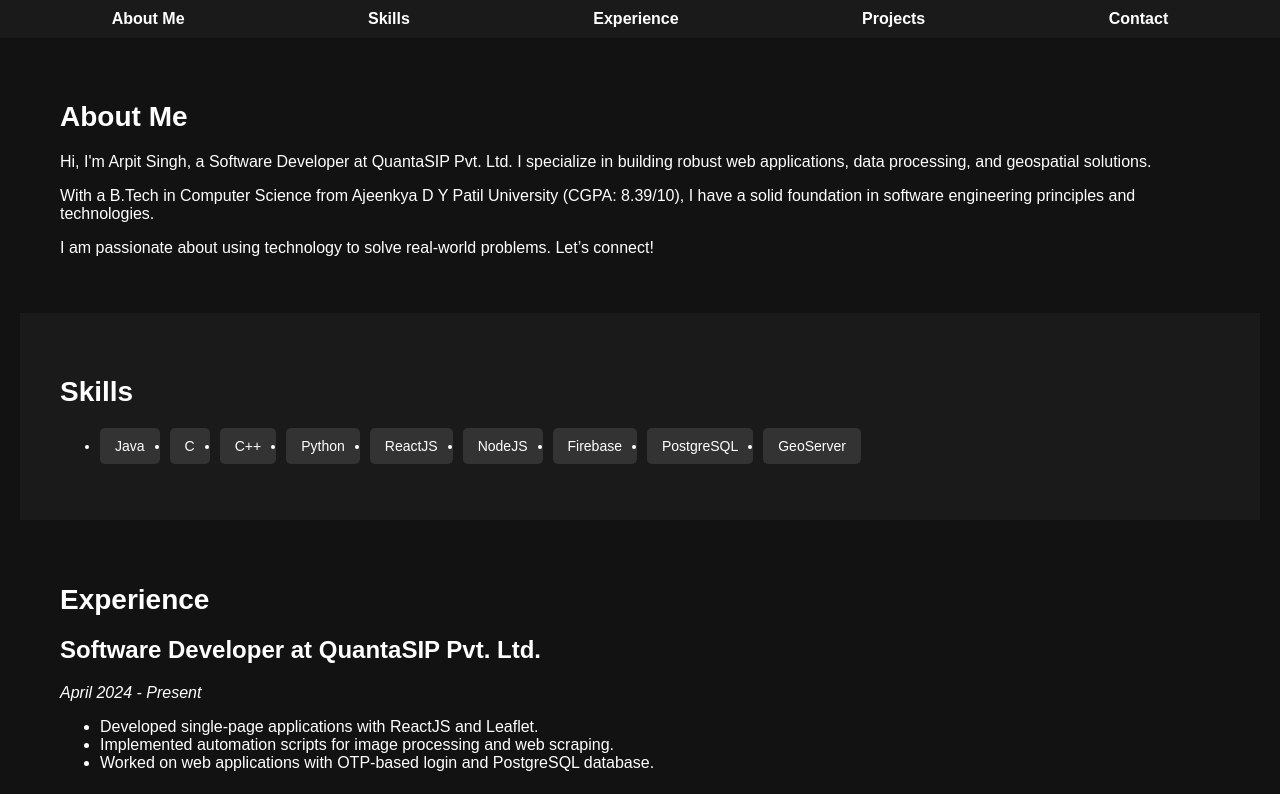
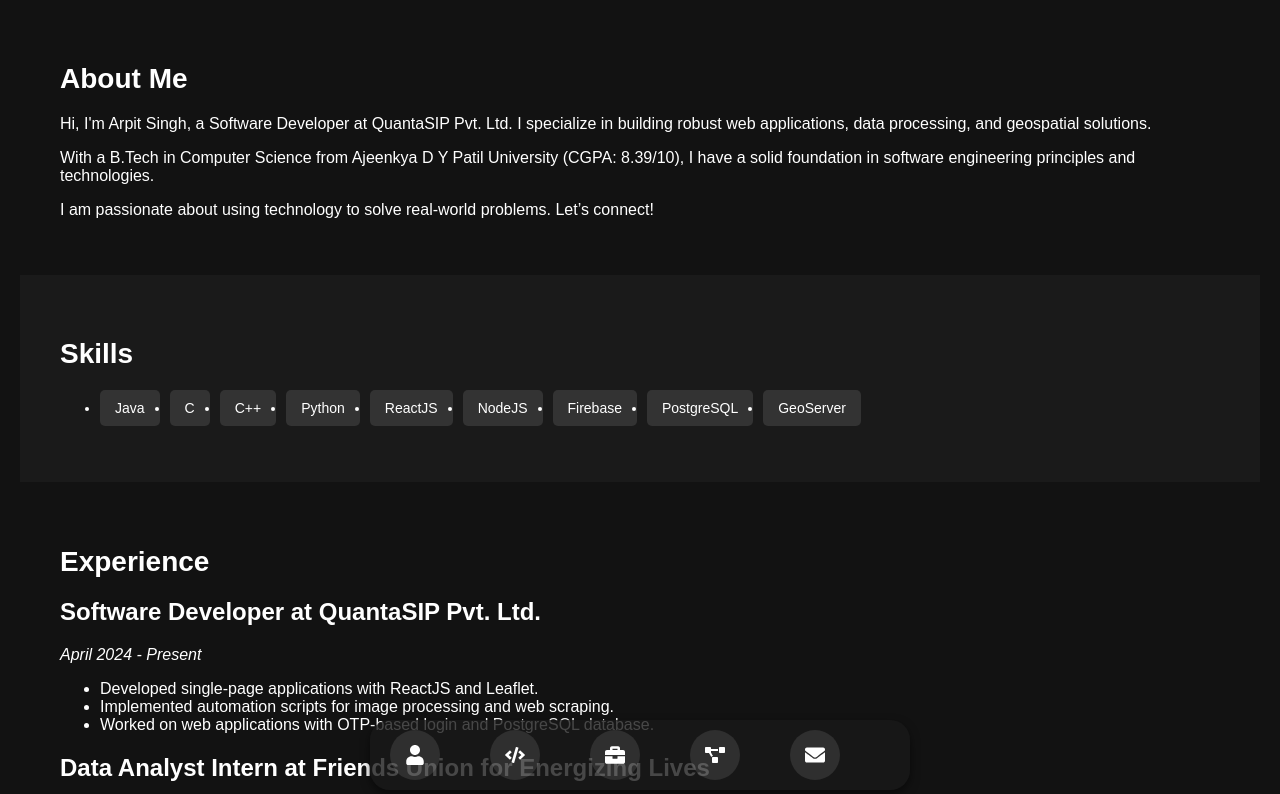
Before and after one commit to Arpit08-coder-glitch/My-Portfolio, a React (Create React App) app: page / in a window 1280 px wide. Shown: the top 794 px of the page. Built offline with nearby package versions, Linux system fonts and the light colour scheme.

Commit message:
navbar update

```diff
--- a/package.json
+++ b/package.json
@@ -8,6 +8,7 @@
     "framer-motion": "^12.0.1",
     "react": "^19.0.0",
     "react-dom": "^19.0.0",
+    "react-icons": "^5.4.0",
     "react-router-dom": "^7.1.3",
     "react-scripts": "5.0.1",
     "web-vitals": "^4.2.4"
--- a/src/components/Navbar.js
+++ b/src/components/Navbar.js
@@ -1,38 +1,101 @@
 import React from 'react';
+import { FaUser, FaCode, FaBriefcase, FaProjectDiagram, FaEnvelope } from 'react-icons/fa';
 
 const Navbar = () => (
-  <nav style={styles.navbar}>
-    <ul style={styles.navList}>
-      <li><a href="#about" style={styles.link}>About Me</a></li>
-      <li><a href="#skills" style={styles.link}>Skills</a></li>
-      <li><a href="#experience" style={styles.link}>Experience</a></li>
-      <li><a href="#projects" style={styles.link}>Projects</a></li>
-      <li><a href="#contact" style={styles.link}>Contact</a></li>
-    </ul>
-  </nav>
+  <>
+    <style>
+      {`
+        html {
+          scroll-behavior: smooth; /* Smooth scrolling */
+        }
+      `}
+    </style>
+    <nav style={styles.navbar}>
+      <ul style={styles.navList}>
+        <li style={styles.navItem}>
+          <a href="#about" style={styles.link} onMouseEnter={(e) => hoverEffect(e)} onMouseLeave={(e) => removeHoverEffect(e)}>
+            <FaUser style={styles.icon} />
+          </a>
+        </li>
+        <li style={styles.navItem}>
+          <a href="#skills" style={styles.link} onMouseEnter={(e) => hoverEffect(e)} onMouseLeave={(e) => removeHoverEffect(e)}>
+            <FaCode style={styles.icon} />
+          </a>
+        </li>
+        <li style={styles.navItem}>
+          <a href="#experience" style={styles.link} onMouseEnter={(e) => hoverEffect(e)} onMouseLeave={(e) => removeHoverEffect(e)}>
+            <FaBriefcase style={styles.icon} />
+          </a>
+        </li>
+        <li style={styles.navItem}>
+          <a href="#projects" style={styles.link} onMouseEnter={(e) => hoverEffect(e)} onMouseLeave={(e) => removeHoverEffect(e)}>
+            <FaProjectDiagram style={styles.icon} />
+          </a>
+        </li>
+        <li style={styles.navItem}>
+          <a href="#contact" style={styles.link} onMouseEnter={(e) => hoverEffect(e)} onMouseLeave={(e) => removeHoverEffect(e)}>
+            <FaEnvelope style={styles.icon} />
+          </a>
+        </li>
+      </ul>
+    </nav>
+  </>
 );
 
 const styles = {
   navbar: {
-    backgroundColor: '#1a1a1a',
+    backgroundColor: 'rgba(26, 26, 26, 0.8)', // Translucent background
     padding: '10px 20px',
-    position: 'sticky',
-    top: 0,
+    position: 'fixed',
+    bottom: 10, // Position at the bottom
+    left: '50%',
+    transform: 'translateX(-50%)',
+    borderRadius: '20px', // Rounded corners
     zIndex: 1000,
+    width: '90%', // Optional: Adjust width for responsiveness
+    maxWidth: '500px', // Optional: Limit width on larger screens
+    boxShadow: '0px 4px 10px rgba(0, 0, 0, 0.5)', // Optional: Add some shadow
   },
   navList: {
     display: 'flex',
     justifyContent: 'space-around',
+    alignItems: 'center',
     listStyleType: 'none',
     margin: 0,
     padding: 0,
+  },
+  navItem: {
+    flex: 1,
+    textAlign: 'center',
   },
   link: {
     color: '#fff',
     textDecoration: 'none',
     fontWeight: 'bold',
     fontSize: '16px',
+    display: 'flex',
+    justifyContent: 'center',
+    alignItems: 'center',
+    height: '50px',
+    width: '50px',
+    borderRadius: '50%', // Rounded button effect
+    backgroundColor: 'rgba(255, 255, 255, 0.1)', // Light translucent background for icons
+    transition: 'transform 0.3s, background-color 0.3s', // Smooth hover animations
+  },
+  icon: {
+    fontSize: '20px',
+    transition: 'transform 0.3s', // Smooth scale for hover effect
   },
 };
 
+const hoverEffect = (e) => {
+  e.target.style.backgroundColor = 'rgba(255, 255, 255, 0.3)';
+  e.target.firstChild.style.transform = 'scale(1.2)';
+};
+
+const removeHoverEffect = (e) => {
+  e.target.style.backgroundColor = 'rgba(255, 255, 255, 0.1)';
+  e.target.firstChild.style.transform = 'scale(1)';
+};
+
 export default Navbar;
```
Also changed, not shown: 1 other file (tests, documents, lock files or other folders).
